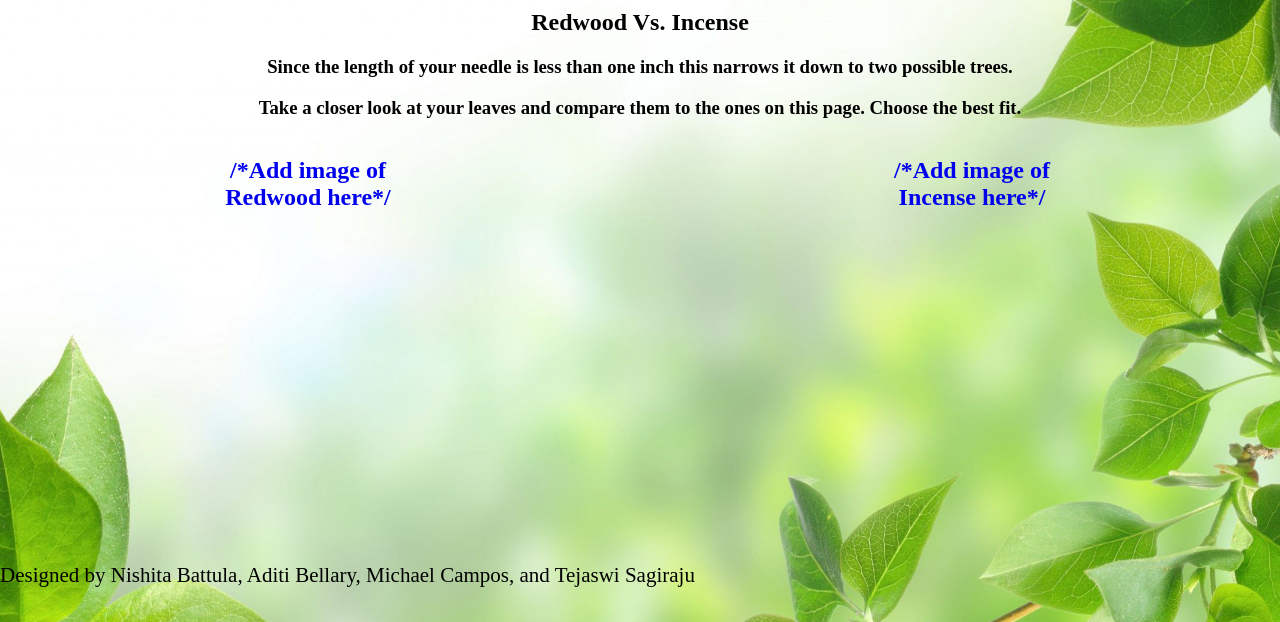
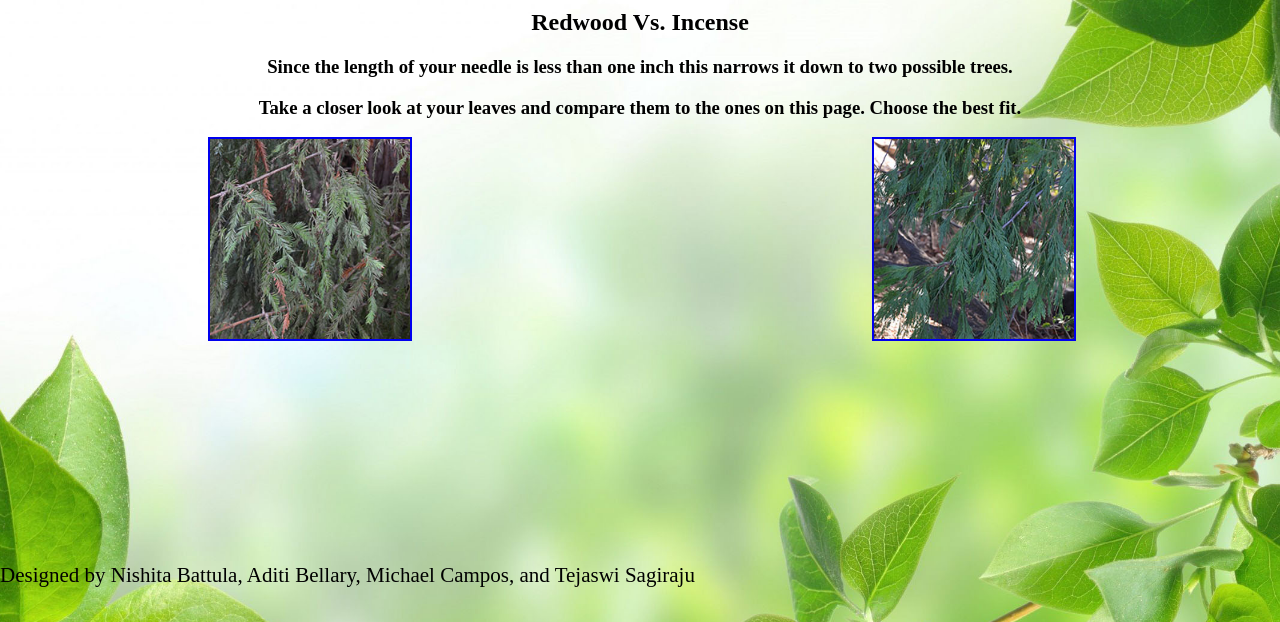
Before and after one commit to mjcampos/Treedentity, a plain HTML site: page page5.html in a window 1280 px wide. Shown: the part 178-800 px from the top of the page. Drawn offline with Linux system fonts and the light colour scheme.

Commit message:
pictures added

```diff
--- a/page5.html
+++ b/page5.html
@@ -26,12 +26,14 @@
             <div id = "wrap">
                 <a href = "http://en.wikipedia.org/wiki/Sequoioideae">
                     <div class = "left_box">
-                        <h2>/*Add image of Redwood here*/</h2>
+                        <!--Image for redwood-->
+                        <img src=images/List_of_Trees/Redwood(evergreen)/number37.jpg alt="My Image" width="200" height="200" border="2">
                     </div>
                 </a>
                 <a href = "http://en.wikipedia.org/wiki/Calocedrus">
                     <div class = "right_box">
-                        <h2>/*Add image of Incense here*/</h2>
+                        <!--Image for incense-->
+                        <img src=images/List_of_Trees/Incunse_Cedar/number28.jpg alt="My Image" width="200" height="200" border="2">
                     </div>
                 </a>
             </div>
```
